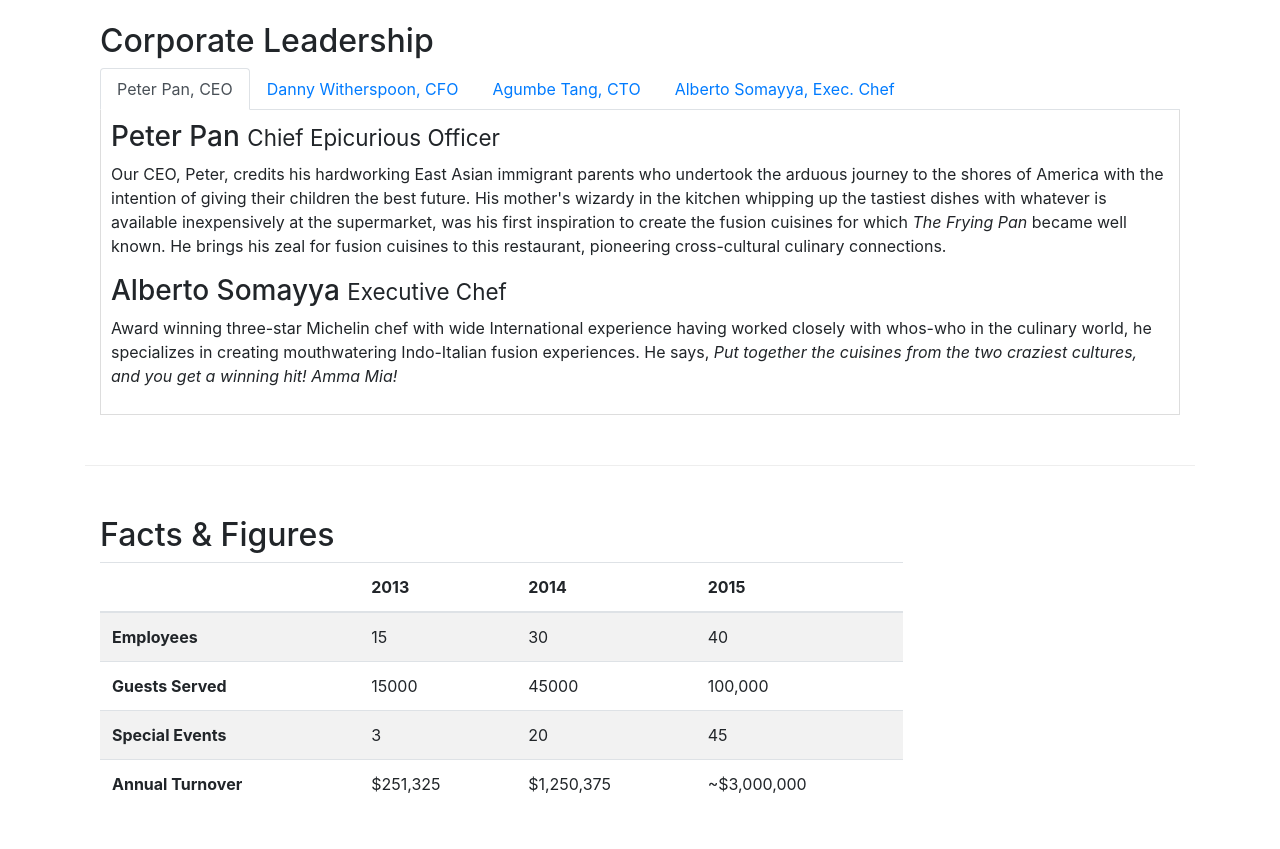
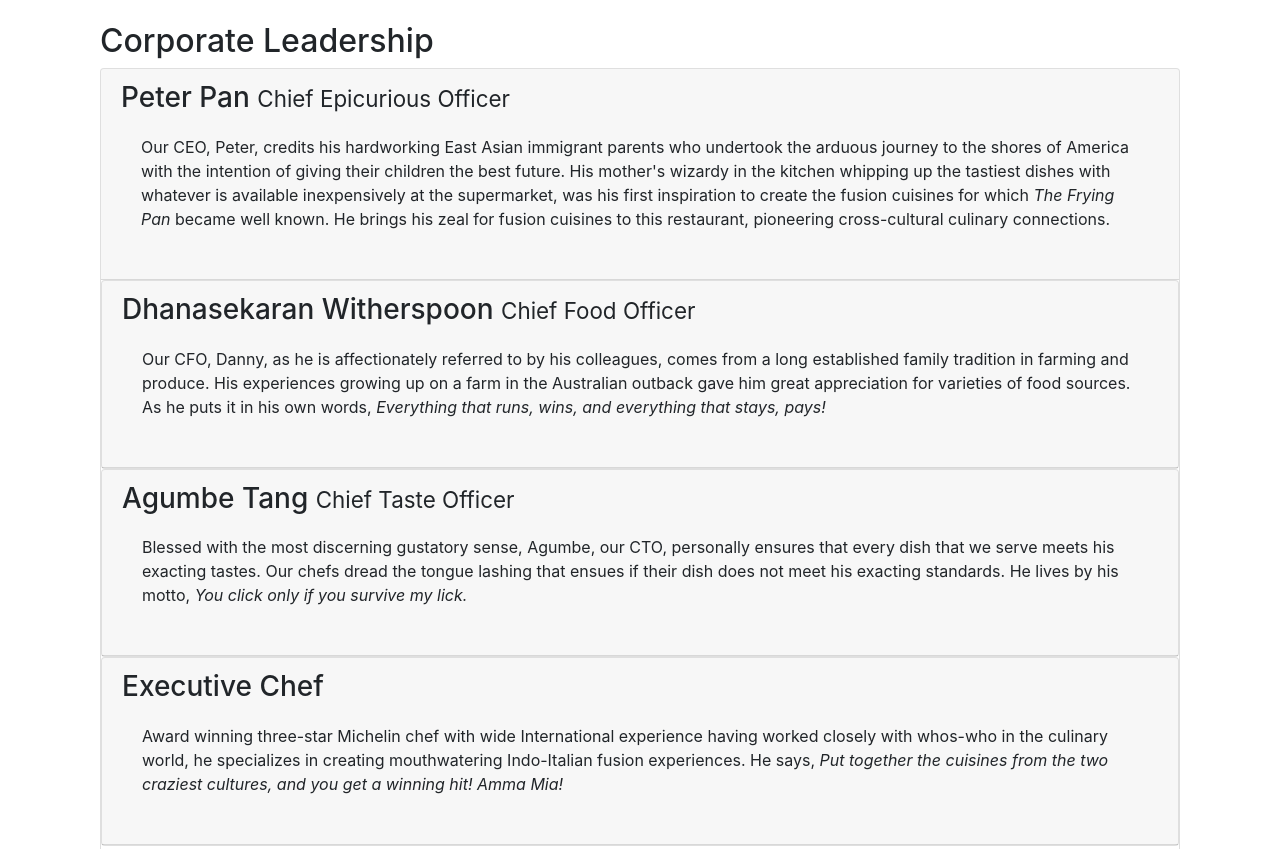
Before and after one commit to falguniraina/Bootstrap4, a website: page aboutus.html in a window 1280 px wide. Shown: the part 960-1809 px from the top of the page. Drawn offline with nearby package versions, Linux system fonts and the light colour scheme.

Commit message:
Accordion

```diff
--- a/aboutus.html
+++ b/aboutus.html
@@ -102,40 +102,46 @@
         <div class="row row-content">
             <div class="col">
                 <h2>Corporate Leadership</h2>
-                <ul class="nav nav-tabs">
-                    <li class="nav-item">
-                        <a class="nav-link active" href="#peter"
-                        role="tab" data-toggle="tab">Peter Pan, CEO</a>
-                    </li>
-                    <li class="nav-item">
-                      <a class="nav-link" href="#danny" role="tab"
-                        data-toggle="tab">Danny Witherspoon, CFO</a>
-                    </li>
-                    <li class="nav-item">
-                      <a class="nav-link" href="#agumbe"role="tab"
-                        data-toggle="tab">Agumbe Tang, CTO</a>
-                    </li>
-                    <li class="nav-item">
-                      <a class="nav-link" href="#alberto" role="tab"
-                        data-toggle="tab">Alberto Somayya, Exec. Chef</a>
-                    </li>
-                </ul>
-                <div class="tab-content">
-                    <div role="tabpanel" class="tab-pane fade show active" id="peter">
-                <h3>Peter Pan <small>Chief Epicurious Officer</small></h3>
+                <div id="accordion">
+                    <div class="card">
+                        <div class="card-header" role="tab" id="peterhead">
+                            <h3 class="mb-0"><a data-toggle="collapse" data-target="#peter">Peter Pan <small>Chief Epicurious Officer</small></a></h3>
+
+                <div role="tabpanel" class="collapse show" id="peter" data-parent="#accordion">
+                    <div class="card-body">
                 <p class="hidden-xs-down">Our CEO, Peter, credits his hardworking East Asian immigrant parents who undertook the arduous journey to the shores of America with the intention of giving their children the best future. His mother's wizardy in the kitchen whipping up the tastiest dishes with whatever is available inexpensively at the supermarket, was his first inspiration to create the fusion cuisines for which <em>The Frying Pan</em> became well known. He brings his zeal for fusion cuisines to this restaurant, pioneering cross-cultural culinary connections.</p>
+                   </div>
+                </div>
                     </div>
-                <div role="tabpanel" class="tab-pane fade " id="danny">
-                <h3>Dhanasekaran Witherspoon <small>Chief Food Officer</small></h3>
+                    <div class="card">
+                        <div class="card-header" role="tab" id="dannyhead">
+                            <h3 class="mb-0"><a data-toggle="collapse" data-target="#danny">Dhanasekaran Witherspoon <small>Chief Food Officer</small></a></h3>
+                <div role="tabpanel" class="collapse show" id="danny" data-parent="#accordion">
+                    <div class="card-body">
                 <p class="hidden-xs-down">Our CFO, Danny, as he is affectionately referred to by his colleagues, comes from a long established family tradition in farming and produce. His experiences growing up on a farm in the Australian outback gave him great appreciation for varieties of food sources. As he puts it in his own words, <em>Everything that runs, wins, and everything that stays, pays!</em></p>
                 </div>
-                <div role="tabpanel" class="tab-pane fade " id="agumbe">
-                <h3>Agumbe Tang <small>Chief Taste Officer</small></h3>
+                </div>
+                        </div>
+                    </div>
+<div class="card">
+    <div class="card-header" role="tab" id="agumbehead">
+        <h3 class="mb-0"><a data-toggle="collapse" data-target="#agumbe">Agumbe Tang <small>Chief Taste Officer</small></a></h3>
+        <div role="tabpanel" class="collapse show " id="agumbe" data-parent="#accordion">
+            <div class="card-body">
                 <p class="hidden-xs-down">Blessed with the most discerning gustatory sense, Agumbe, our CTO, personally ensures that every dish that we serve meets his exacting tastes. Our chefs dread the tongue lashing that ensues if their dish does not meet his exacting standards. He lives by his motto, <em>You click only if you survive my lick.</em></p>
+
+            </div>
                 </div>
-                <div role="tabpanel" class="tab-pane fade show active" id="alberto">
-                <h3>Alberto Somayya <small>Executive Chef</small></h3>
-                <p class="hidden-xs-down">Award winning three-star Michelin chef with wide International experience having worked closely with whos-who in the culinary world, he specializes in creating mouthwatering Indo-Italian fusion experiences. He says, <em>Put together the cuisines from the two craziest cultures, and you get a winning hit! Amma Mia!</em></p>
+                </div>
+            </div>
+
+
+            <div class="card">
+                <div class="card-header" role="tab" id="albertohead">
+                    <h3 class="mb-0"><a data-toggle="collapse" data-target="#alberto"Alberto Somayya <small>Executive Chef</small></h3>
+                        <div role="tabpanel" class="collapse show" id="alberto" data-parent="#accordion">
+                            <div class="card-body">
+                                <p class="hidden-xs-down">Award winning three-star Michelin chef with wide International experience having worked closely with whos-who in the culinary world, he specializes in creating mouthwatering Indo-Italian fusion experiences. He says, <em>Put together the cuisines from the two craziest cultures, and you get a winning hit! Amma Mia!</em></p>
             </div>
             </div>
        </div>
```
